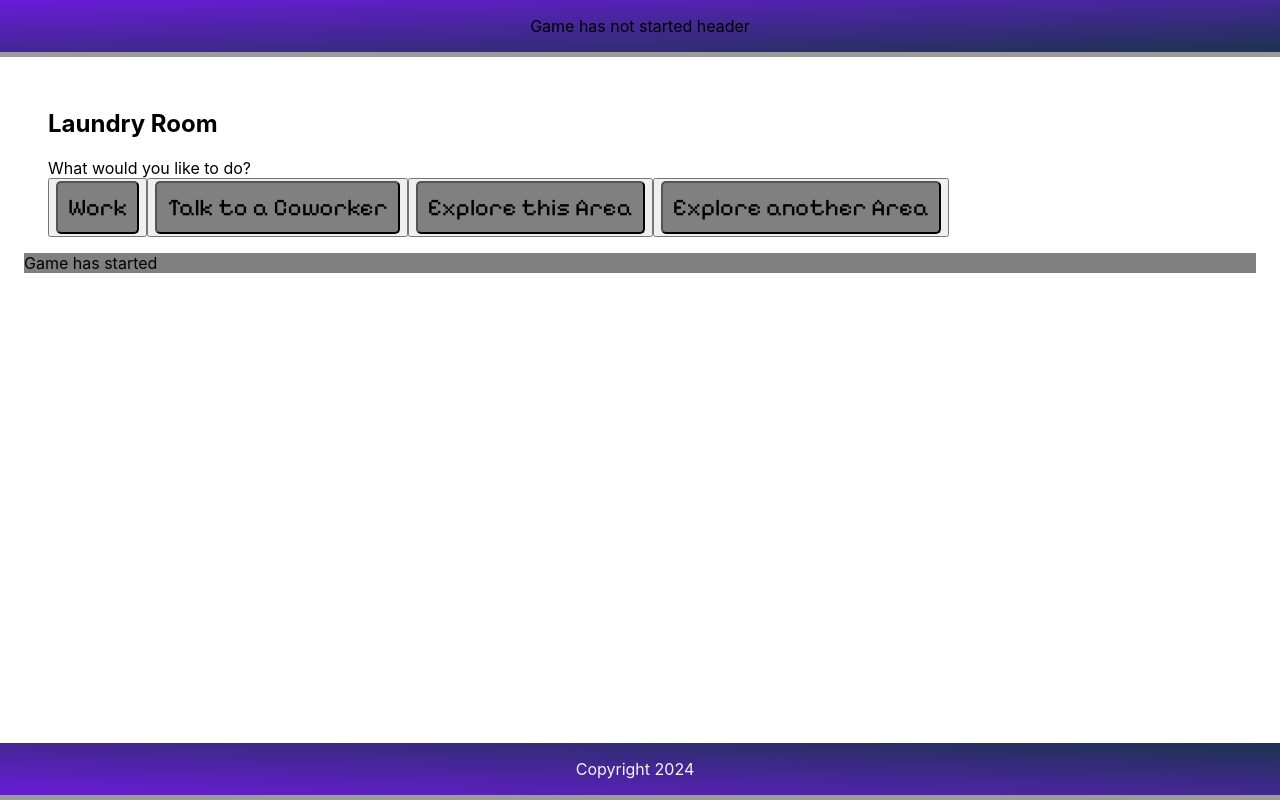
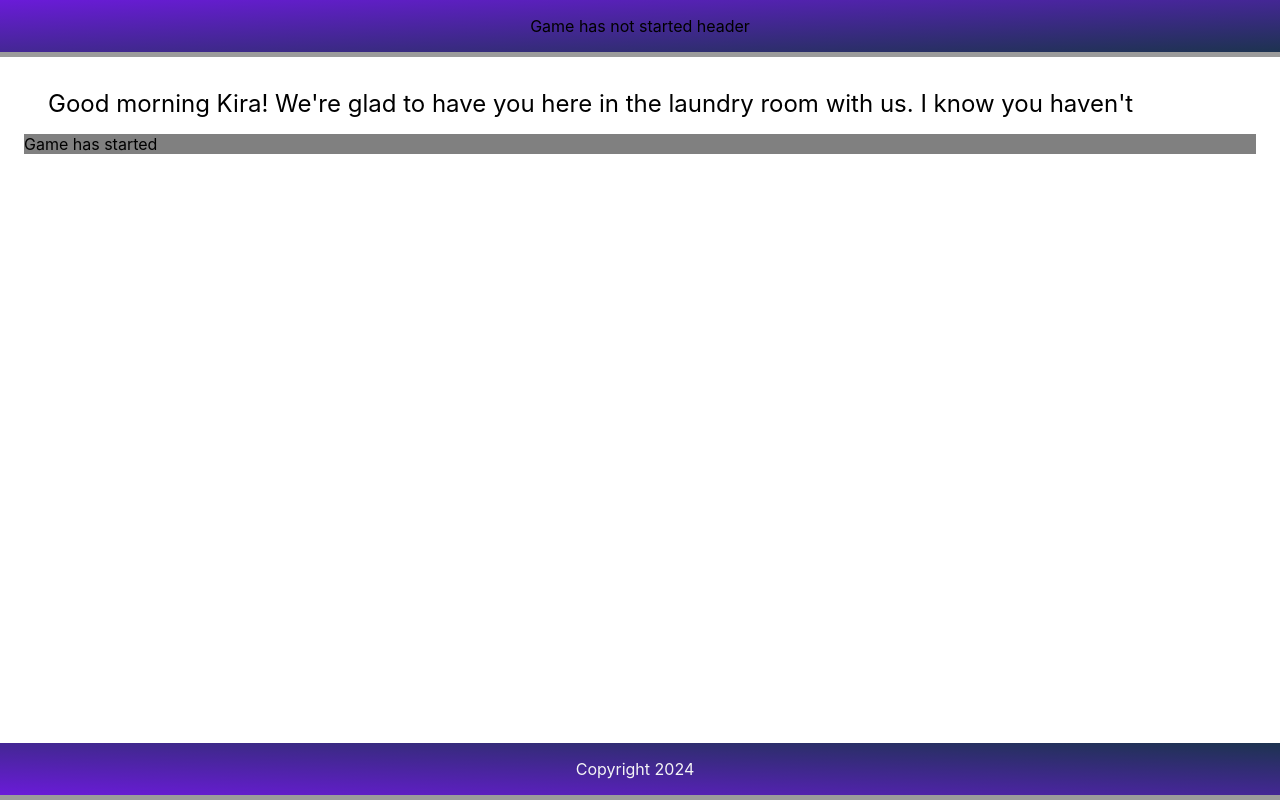
Before and after one commit to sdiener17/starlight-hotel, a React (Create React App) app: page /game in a window 1280 px wide. Built offline with nearby package versions, Linux system fonts and the light colour scheme.

Commit message:
Started on the start screen text animations and sequence

```diff
--- a/package.json
+++ b/package.json
@@ -11,6 +11,7 @@
     "react-dom": "^18.2.0",
     "react-router-dom": "^6.20.0",
     "react-scripts": "5.0.1",
+    "react-type-animation": "^3.2.0",
     "styled-components": "^6.1.1",
     "web-vitals": "^2.1.4"
   },
--- /dev/null
+++ b/src/components/Gamepage/FormattedTypeAnimation.js
@@ -0,0 +1,26 @@
+import React, { useState } from "react";
+import styled from "styled-components";
+import { TypeAnimation } from "react-type-animation";
+
+export default function FormattedTypeAnimation({
+  text,
+  delay,
+  setValuePostDisplay,
+  newValue,
+}) {
+  return (
+    <TypeAnimation
+      sequence={[
+        `${text}`,
+        delay,
+        () => {
+          setValuePostDisplay(newValue);
+        },
+      ]}
+      cursor={false}
+      omitDeletionAnimation={true}
+      speed={40}
+      style={{ whiteSpace: "pre-line", fontSize: "1.5rem" }}
+    />
+  );
+}
--- a/src/components/Gamepage/Gamepage.js
+++ b/src/components/Gamepage/Gamepage.js
@@ -4,15 +4,19 @@ import styled from "styled-components";
 import StyledGameButton from "../StyledGameButton";
 import LaundryRoom from "./LaundryRoom";
 import WhereTo from "./WhereTo";
+import NewGame from "./NewGame";
 
 export default function Gamepage() {
-  const [currentLocation, setCurrentLocation] = useState("laundry");
+  const [currentLocation, setCurrentLocation] = useState("gamestart");
 
   useEffect(() => {
     //things
   }, [currentLocation]);
   return (
     <PageWrapper>
+      {currentLocation === "gamestart" && (
+        <NewGame setCurrentLocation={setCurrentLocation} />
+      )}
       {currentLocation === "laundry" && (
         <LaundryRoom setCurrentLocation={setCurrentLocation} />
       )}
--- /dev/null
+++ b/src/components/Gamepage/NewGame.js
@@ -0,0 +1,57 @@
+import React, { useState } from "react";
+import styled from "styled-components";
+import StyledGameButton from "../StyledGameButton";
+import { TypeAnimation } from "react-type-animation";
+import { textRichard } from "../../data/npcInteractions";
+import FormattedTypeAnimation from "./FormattedTypeAnimation";
+
+export default function NewGame({ setCurrentLocation }) {
+  const [mostRecentTextPlayed, setMostRecentTextPlayed] = useState(0);
+  const handleButton1Click = (e) => {
+    setMostRecentTextPlayed(2.5);
+    // setCurrentLocation("laundry");
+  };
+  return (
+    <PageWrapper>
+      <FormattedTypeAnimation
+        text={textRichard.t001}
+        delay={2000}
+        setValuePostDisplay={setMostRecentTextPlayed}
+        newValue={1}
+      />
+
+      {mostRecentTextPlayed >= 1 && (
+        <FormattedTypeAnimation
+          text={textRichard.t002}
+          delay={2000}
+          setValuePostDisplay={setMostRecentTextPlayed}
+          newValue={2}
+        />
+      )}
+      {mostRecentTextPlayed >= 2 && (
+        <StyledGameButton
+          buttonContent={"That's a lot of laundry"}
+          buttonDisabled={false}
+          handleButtonClick={() => {
+            setMostRecentTextPlayed(2.5);
+          }}
+        />
+      )}
+      {mostRecentTextPlayed >= 2.5 && (
+        <FormattedTypeAnimation
+          text={textRichard.t003}
+          delay={2000}
+          setValuePostDisplay={setMostRecentTextPlayed}
+          newValue={3}
+        />
+      )}
+    </PageWrapper>
+  );
+}
+
+const PageWrapper = styled.div`
+  position: -webkit-sticky;
+  position: sticky;
+  top: 0;
+  padding: 1rem 1.5rem;
+`;
--- /dev/null
+++ b/src/data/npcInteractions.js
@@ -0,0 +1,32 @@
+export const textManager1 = {
+  t001: "Hello",
+  t002: "Hello",
+  t003: "Hello",
+};
+//RICHARD ************************************************************************************************
+export const textRichard = {
+  t001: "Good morning Kira! We're glad to have you here in the laundry room with us. I know you haven't gotten much of a tour yet, but I'm sure Darla will take care of that.",
+  t002: "We aren't running a small operation down here, in fact, we process over 70,000 pounds of laundry each week for our guests. We send it to the main hotel, and our multiple smaller beachside inns and restaurants.",
+  t003: "Exactly. I'm putting you with Darla for now. She's in charge of filling orders to our different locations. We get busy around this time of year, so I'm sure she'll keep you on your toes. Good luck!",
+};
+
+//DARLA ************************************************************************************************
+export const textDarla = {
+  t001: "Cats and laundry yay",
+  t002: "More things",
+};
+
+//LINEN LADY ************************************************************************************************
+export const textLinenLady = {
+  t001: "Hello",
+};
+
+//EVE ************************************************************************************************
+export const textEve = {
+  t001: "Hello",
+};
+
+//FRANC ************************************************************************************************
+export const textFranc = {
+  t001: "Hello",
+};
```
Also changed, not shown: 1 other file (tests, documents, lock files or other folders).
